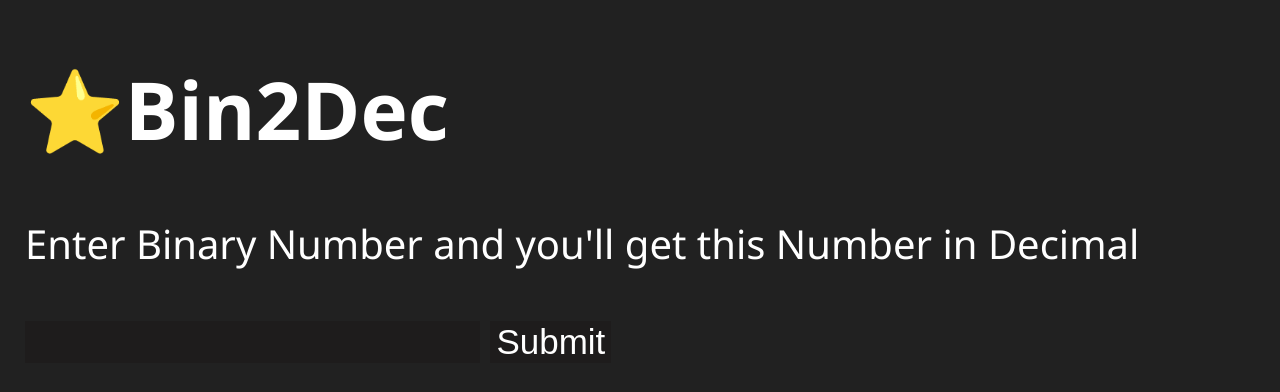
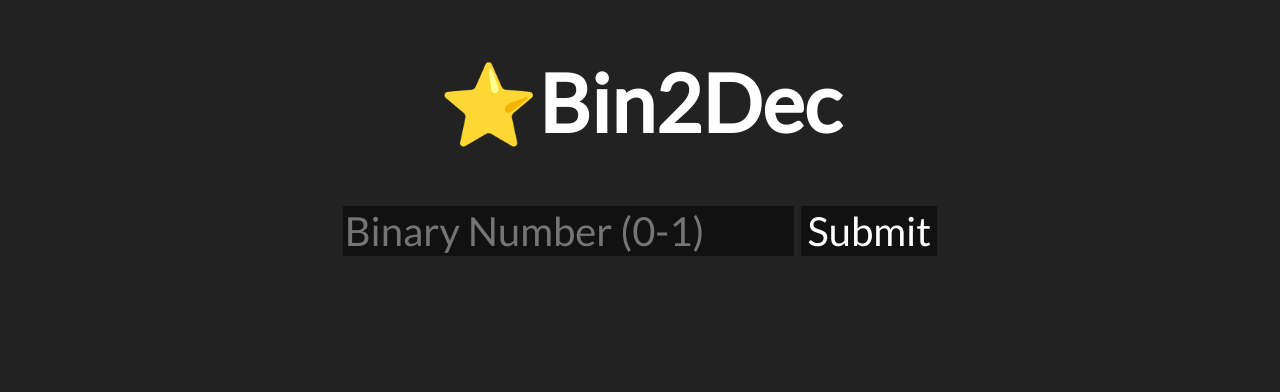
Before and after one commit to piaseckijulian/Bin2Dec, a plain HTML site: page index.html in a window 1280 px wide. Drawn offline with Linux system fonts and the light colour scheme.

Commit message:
New design

```diff
--- a/index.html
+++ b/index.html
@@ -1,23 +1,27 @@
 <!DOCTYPE html>
 <html lang="en">
-
   <head>
-  <meta charset="UTF-8">
-  <meta http-equiv="X-UA-Compatible" content="IE=edge">
-  <meta name="viewport" content="width=device-width, initial-scale=1.0">
+    <meta charset="UTF-8" />
+    <meta http-equiv="X-UA-Compatible" content="IE=edge" />
+    <meta name="viewport" content="width=device-width, initial-scale=1.0" />
     <title>Bin2Dec</title>
-  <link rel="stylesheet" href="style.css">
+    <link rel="stylesheet" href="style.css" />
   </head>
 
   <body>
     <h1>⭐Bin2Dec</h1>
-  <p>Enter Binary Number and you'll get this Number in Decimal</p>
-  <form onsubmit="return false">
-    <input inputmode="numeric" pattern="[0-1]*" id="input" maxlength="8" required>
-    <input type="submit" id="submit">
+    <form>
+      <input
+        inputmode="numeric"
+        pattern="[0-1]*"
+        id="binary"
+        maxlength="8"
+        required
+        placeholder="Binary Number (0-1)"
+      />
+      <input type="submit" id="button" />
     </form>
     <div id="decimal"></div>
     <script src="index.js"></script>
   </body>
-
 </html>
--- a/index.js
+++ b/index.js
@@ -1,18 +1,10 @@
-const bin = document.getElementById('input');
-const submitBtn = document.getElementById('submit');
-const dec = document.getElementById('decimal');
+const binaryInput = document.querySelector('#binary');
+const decimalDiv = document.querySelector('#decimal');
+const form = document.querySelector('form');
 
 const bin2dec = () => {
-  const binValue = bin.value;
-
-  for (const value of binValue) {
-    if (Number(value) === 1) continue;
-    else if (Number(value) === 0) continue;
-    else return;
-  }
-
   let decimals;
-  let binArray = binValue.split('');
+  let binArray = binaryInput.value.split('');
 
   binArray = binArray.map((bin) => parseInt(bin));
 
@@ -28,7 +20,10 @@ const bin2dec = () => {
 
   decimals = binArray.reduce((a, b) => a + b);
 
-  dec.innerText = `Decimal Number: ${decimals}`;
+  decimalDiv.innerText = `Decimal Number: ${decimals}`;
 };
 
-submitBtn.onclick = () => bin2dec();
+form.onsubmit = (event) => {
+  event.preventDefault();
+  bin2dec();
+};
--- a/style.css
+++ b/style.css
@@ -1,17 +1,24 @@
+@import url('https://fonts.googleapis.com/css2?family=Lato&display=swap');
+* {
+  box-sizing: border-box;
+  font-family: 'Lato', sans-serif;
+}
 body {
-  background-color: #212121;
-  color: white;
-  font-size: 40px;
-  font-family: 'Segoe UI', Tahoma, Geneva, Verdana, sans-serif;
-  margin: 25px;
+  background-color: #222;
+  color: #fff;
+  font-size: 2.5rem;
+  text-align: center;
 }
-button,
-input {
-  background-color: #1e1c1c;
-  color: white;
+#button,
+#binary {
+  background-color: #111;
+  color: #fff;
+  font-size: 2.5rem;
   border: none;
-  font-size: 35px;
 }
-input[type='submit'] {
+#button {
   cursor: pointer;
 }
+#decimal {
+  margin-top: 0.5rem;
+}
```
Also changed, not shown: 1 other file. Lines whose indentation alone changed are shown as unchanged.
